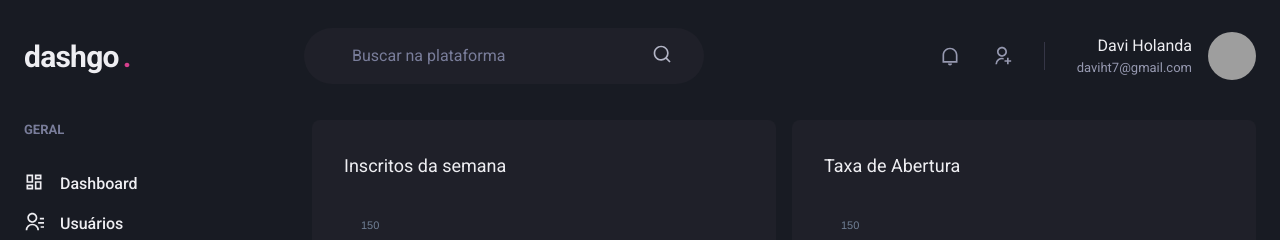
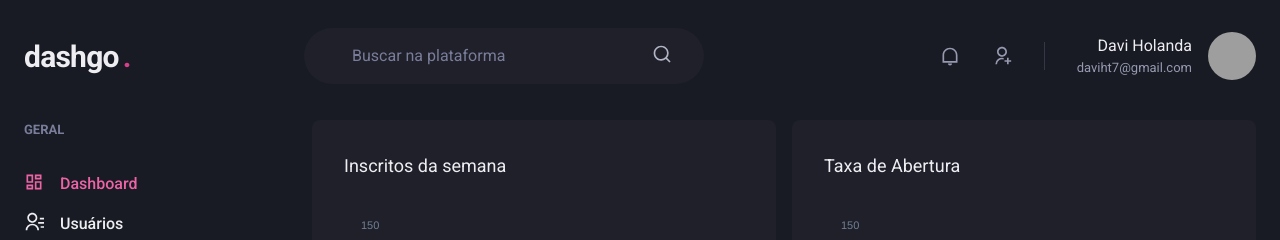
Before and after one commit to daviht7/dashgo, a Next.js app: page /dashboard in a window 1280 px wide. Shown: the top 240 px of the page. Built offline with nearby package versions, Linux system fonts and the light colour scheme; grey boxes are pictures that could not be loaded.

Commit message:
Sinalizando link ativo

```diff
--- /dev/null
+++ b/src/components/ActiveLink.tsx
@@ -0,0 +1,35 @@
+import Link, { LinkProps } from "next/link";
+import { useRouter } from "next/router";
+import { cloneElement, ReactElement } from "react";
+
+interface ActiveLinkProps extends LinkProps {
+  children: ReactElement;
+  shouldMatchExactHref?: boolean;
+}
+
+export function ActiveLink({
+  children,
+  shouldMatchExactHref = false,
+  ...rest
+}: ActiveLinkProps) {
+  const { asPath } = useRouter();
+
+  let isActive = false;
+  if (shouldMatchExactHref && (asPath === rest.href || asPath === rest.as)) {
+    isActive = true;
+  }
+
+  if (
+    !shouldMatchExactHref &&
+    (asPath.startsWith(String(rest.href)) || asPath.startsWith(String(rest.as)))
+  ) {
+    isActive = true;
+  }
+  return (
+    <Link {...rest}>
+      {cloneElement(children, {
+        color: isActive ? "pink.400" : "gray.50",
+      })}
+    </Link>
+  );
+}
--- a/src/components/Sidebar/NavLink.tsx
+++ b/src/components/Sidebar/NavLink.tsx
@@ -1,12 +1,12 @@
 import {
   Icon,
-  Text,
   Link as ChakraLink,
   LinkProps as ChakraLinkProps,
+  Text,
 } from "@chakra-ui/react";
-import Link from "next/link";
 
 import { ElementType } from "react";
+import { ActiveLink } from "../ActiveLink";
 
 interface NavLinkProps extends ChakraLinkProps {
   icon: ElementType;
@@ -16,13 +16,13 @@
 
 export function NavLink({ icon, children, href, ...rest }: NavLinkProps) {
   return (
-    <Link href={href} passHref>
+    <ActiveLink href={href} passHref>
       <ChakraLink display="flex" alignContent="center" {...rest}>
         <Icon as={icon} fontSize={"20"} />
         <Text ml="4" fontWeight={"medium"}>
           {children}
         </Text>
       </ChakraLink>
-    </Link>
+    </ActiveLink>
   );
 }
```
